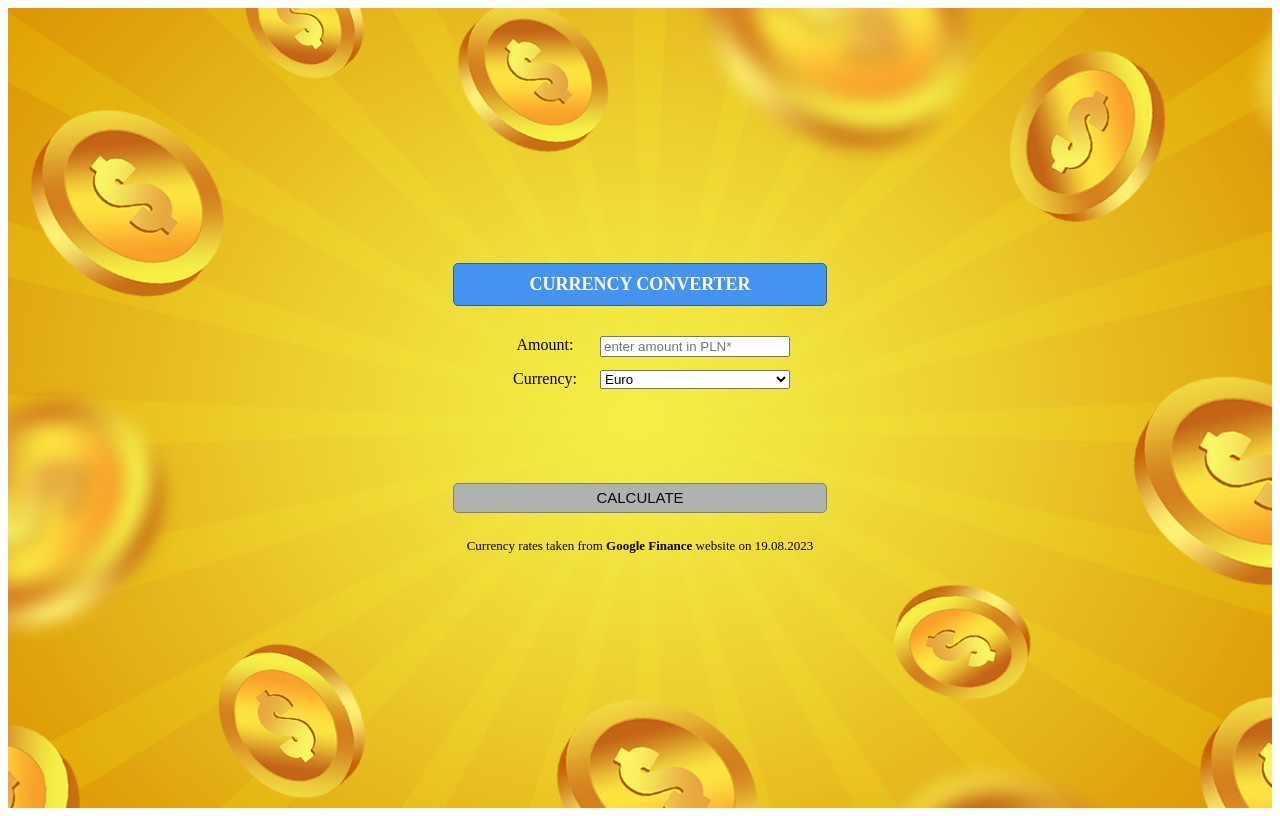
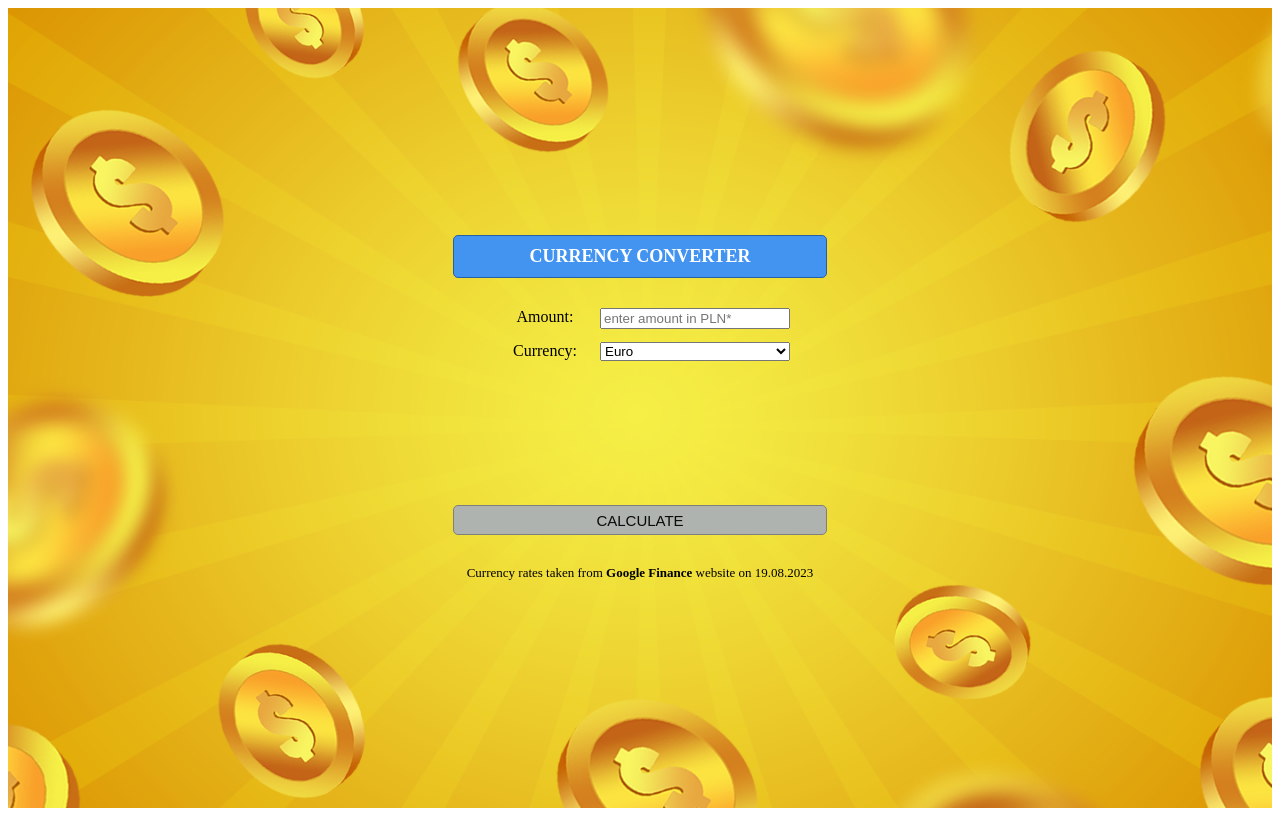
Before and after one commit to BoosterTech/Currency-Converter-React-Module-9, a React (Create React App) app: page / in a window 1280 px wide. Built offline with nearby package versions, Linux system fonts and the light colour scheme.

Commit message:
styles & syntax fixes added

```diff
--- a/src/Form/index.js
+++ b/src/Form/index.js
@@ -53,7 +53,7 @@ const Form = ({ result, calculateResult }) => {
         </p>
       </div>
 
-      <Result result={result} />
+      <div><Result result={result} /></div>
 
       <div className="calculateButton">
         <button type="submit" className="form__submitButton">
--- a/src/Form/style.css
+++ b/src/Form/style.css
@@ -37,14 +37,14 @@
 
 .calculateButton {
     text-align: center;
-    margin-top: 25px;
+
     padding: 10px 0;
 }
 
 .form__submitButton {
     width: 100%;
     height: 30px;
-    margin: auto;
+    margin: 50px auto 5px;
     background-color: rgb(175, 179, 175);
     border: 1px solid rgb(126, 128, 126);
     border-radius: 5px;
@@ -63,8 +63,9 @@
     text-align: center;
 }
 
+
 @media (max-width<600px) {
     .form {
-        width:600px;
+        width: 600px;
     }
 }
--- a/src/Result/style.css
+++ b/src/Result/style.css
@@ -4,5 +4,5 @@
     font-size: 25px;
     text-align: center;
     margin: 30px auto;
-    word-wrap: break-word;
+    overflow-wrap: break-word;
 }
```
Also changed, not shown: public/manifest.json.
